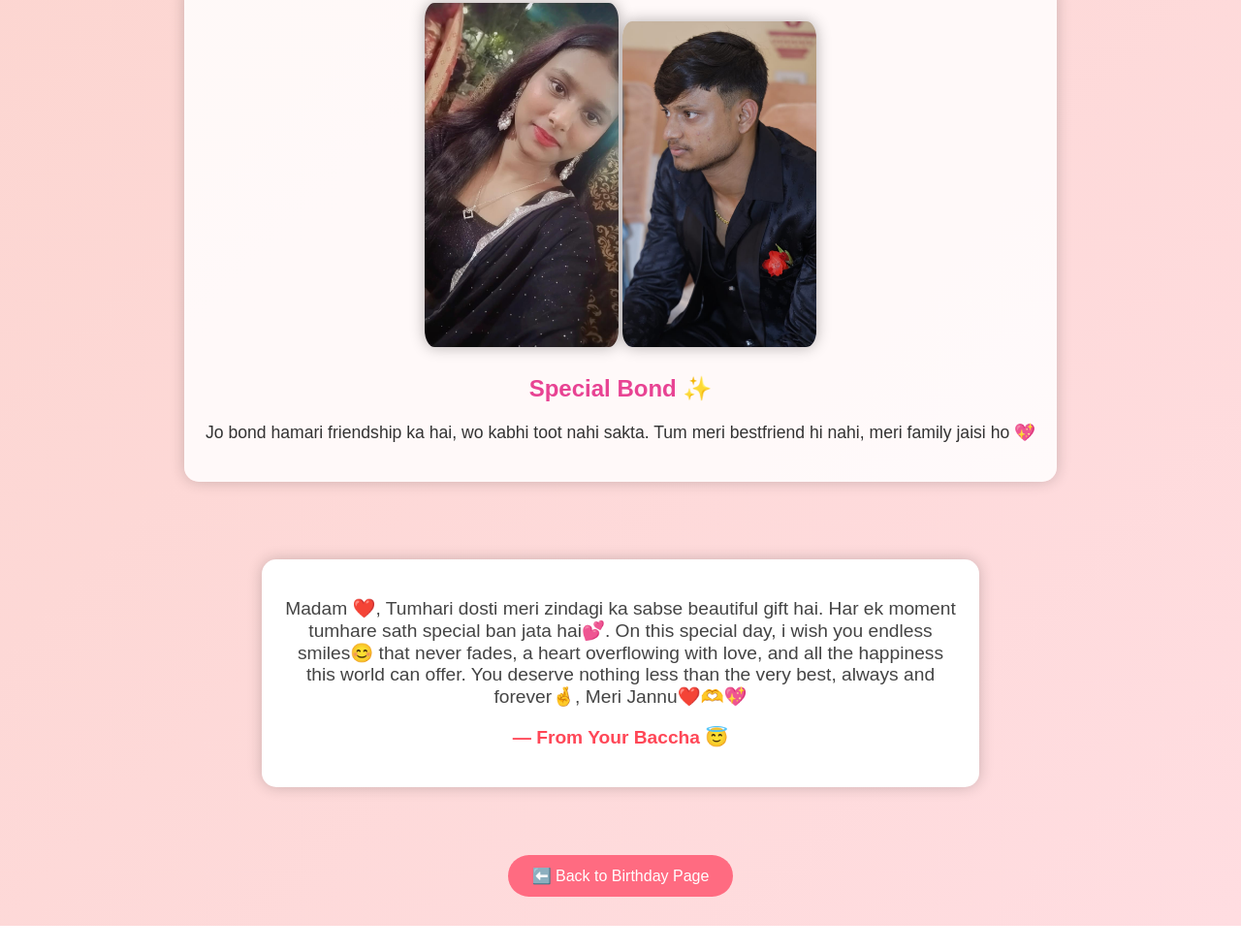
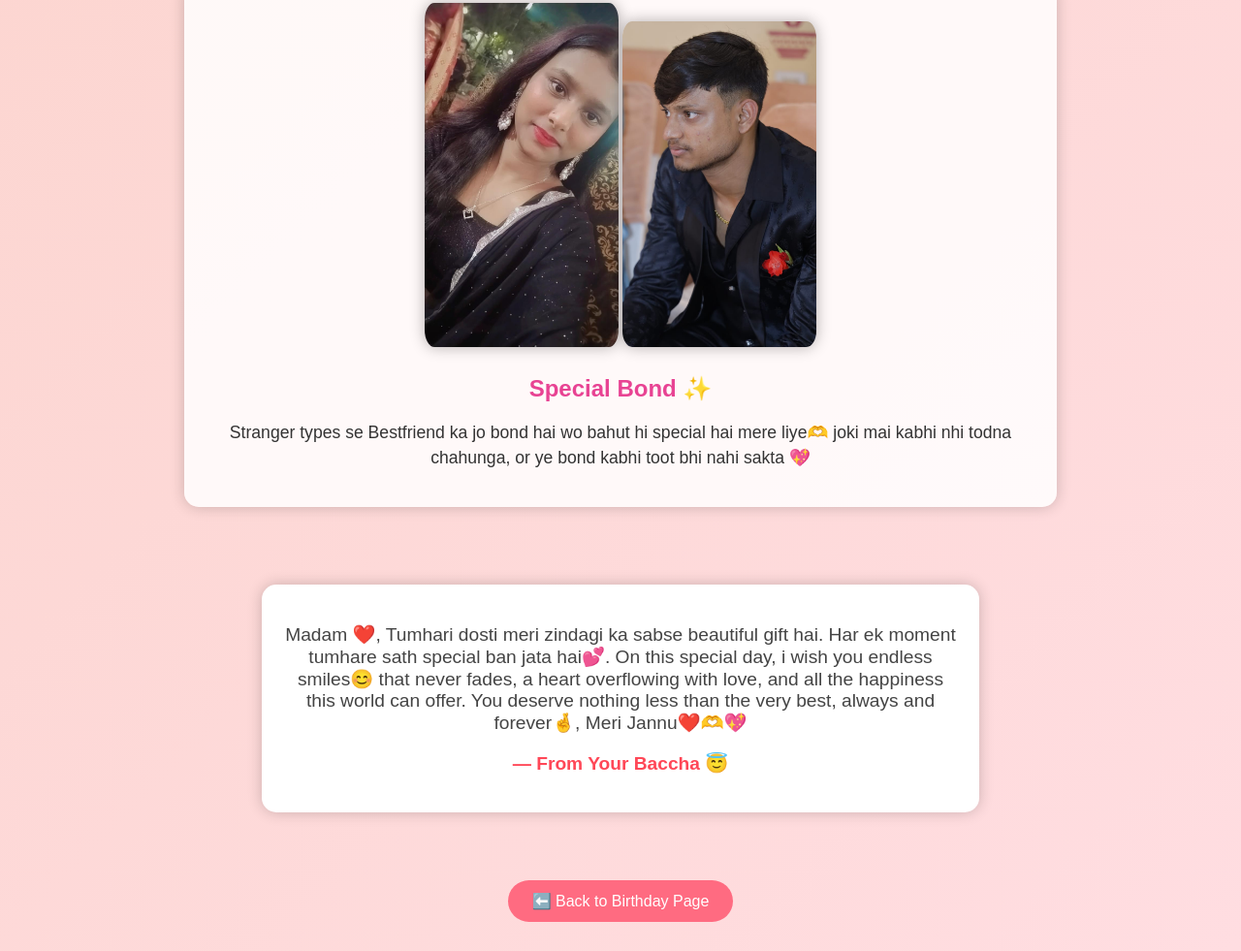
Before and after one commit to ayushkumar1811/madam_birthday, a plain HTML site: page nextpage.html in a window 1280 px wide. Shown: the part 1882-2863 px from the top of the page at 97% size. Before the commit the page ends 2837 px from the top, so only its background shows below. Drawn offline with Linux system fonts and the light colour scheme.

Commit message:
Update nextpage.html

```diff
--- a/nextpage.html
+++ b/nextpage.html
@@ -137,7 +137,7 @@
       <img src="img4.jpg" alt="Memory 4">
       <img src="img18.jpg" alt="Memory 4">
       <h2>Special Bond ✨</h2>
-      <p>Jo bond hamari friendship ka hai, wo kabhi toot nahi sakta. Tum meri bestfriend hi nahi, meri family jaisi ho 💖</p>
+      <p>Stranger types se Bestfriend ka jo bond hai wo bahut hi special hai mere liye🫶 joki mai kabhi nhi todna chahunga, or ye bond kabhi toot bhi nahi sakta 💖</p>
     </div>
   </div>
 
```
